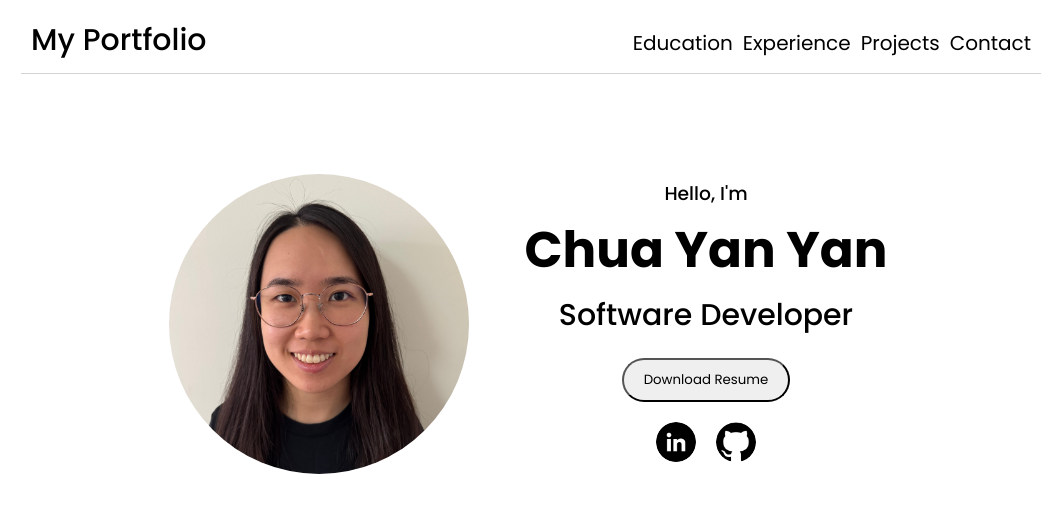
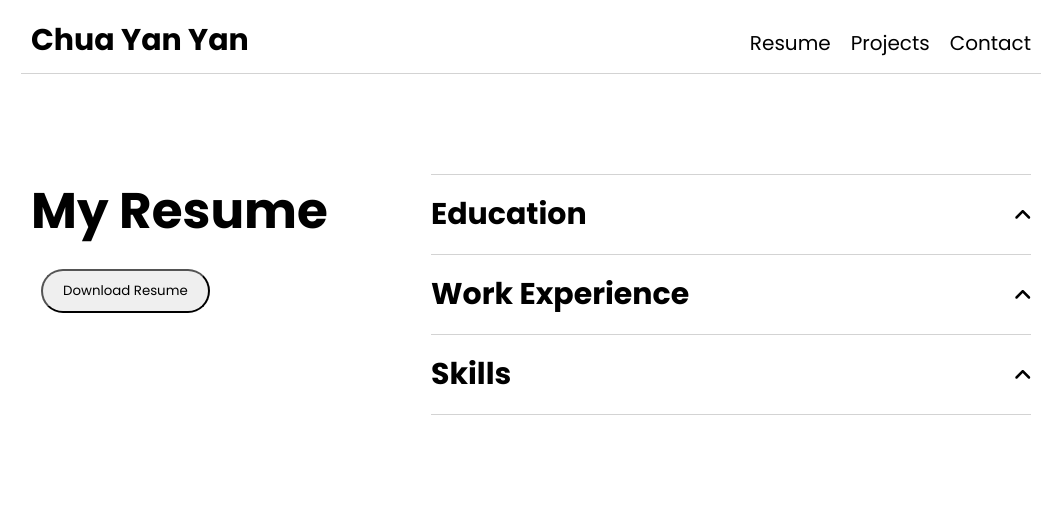
Before and after one commit to yanc3093/chua-yan-yan, a React (Create React App) app: page /resume in a window 1280 px wide. Shown: the top 512 px of the page, without its empty margins (109-1171 px from the left). Built offline with nearby package versions, Linux system fonts and the light colour scheme.

Commit message:
Implement resume screen (#5)

```diff
--- a/package.json
+++ b/package.json
@@ -3,6 +3,10 @@
   "version": "0.1.0",
   "private": true,
   "dependencies": {
+    "@fortawesome/fontawesome-svg-core": "^6.7.2",
+    "@fortawesome/free-brands-svg-icons": "^6.7.2",
+    "@fortawesome/free-solid-svg-icons": "^6.7.2",
+    "@fortawesome/react-fontawesome": "^0.2.2",
     "@testing-library/dom": "^10.4.0",
     "@testing-library/jest-dom": "^6.6.3",
     "@testing-library/react": "^16.2.0",
--- a/src/App.js
+++ b/src/App.js
@@ -1,13 +1,21 @@
-import { BrowserRouter as Router } from "react-router-dom";
+import { BrowserRouter as Router, Route, Switch } from "react-router-dom";
 import Navbar from "./navbar";
 import Home from "./home";
+import Resume from "./resume";
 
 function App() {
   return (
     <Router>
       <div className="App">
         <Navbar />
-        <Home />
+        <Switch>
+          <Route exact path="/">
+            <Home />
+          </Route>
+          <Route path="/resume">
+            <Resume />
+          </Route>
+        </Switch>
       </div>
     </Router>
   );
--- /dev/null
+++ b/src/expandableContainer.js
@@ -0,0 +1,29 @@
+import { useState } from "react";
+import { FontAwesomeIcon } from "@fortawesome/react-fontawesome";
+import { faAngleUp, faAngleDown } from "@fortawesome/free-solid-svg-icons";
+
+function ExpandableContainer(props) {
+  const [isExpanded, setIsExpanded] = useState(false);
+  const handleClick = () => {
+    setIsExpanded(!isExpanded);
+  };
+  return (
+    <div
+      className={
+        props.isLastContainer && !isExpanded ? "enableBottomBorder" : ""
+      }
+    >
+      <button onClick={handleClick}>
+        <h1>{props.title ?? "Click me!"}</h1>
+        <FontAwesomeIcon icon={isExpanded ? faAngleDown : faAngleUp} />
+      </button>
+      {isExpanded && (
+        <div className={props.isLastContainer ? "enableBottomBorder" : ""}>
+          {props.content}
+        </div>
+      )}
+    </div>
+  );
+}
+
+export default ExpandableContainer;
--- a/src/index.css
+++ b/src/index.css
@@ -16,14 +16,13 @@
 
 .navbar h1 {
   font-size: 30px;
-  font-weight: 500;
   margin: 0;
   margin-right: auto;
 }
 
 .navbar a {
   font-size: 20px;
-  margin-left: 10px;
+  margin-left: 20px;
   text-decoration: none;
 }
 
@@ -72,13 +71,13 @@
   justify-content: center;
 }
 
-.home button {
+.home .buttons button {
   border-radius: 50px;
   margin: 20px 10px;
   padding: 10px 20px;
 }
 
-.home button:hover {
+.home .buttons button:hover {
   background-color: lightgrey;
   cursor: pointer;
 }
@@ -88,3 +87,65 @@
   width: 40px;
   margin: 0 10px;
 }
+
+.resume {
+  display: flex;
+  margin: auto;
+  margin-top: 100px;
+  max-width: 1000px;
+}
+
+.resume .leftColumn {
+  max-width: 400px;
+  width: 100%;
+}
+
+.resume .leftColumn h1 {
+  font-size: 50px;
+  margin: 0;
+  margin-right: auto;
+}
+
+.resume .leftColumn button {
+  border-radius: 50px;
+  margin: 20px 10px;
+  padding: 10px 20px;
+}
+
+.resume .leftColumn button:hover {
+  background-color: lightgrey;
+  cursor: pointer;
+}
+
+.resume .rightColumn {
+  max-width: 600px;
+  width: 100%;
+}
+
+.resume .rightColumn button {
+  align-items: center;
+  background-color: transparent;
+  border-top: 1px solid lightgrey;
+  border-right: none;
+  border-bottom: none;
+  border-left: none;
+  display: flex;
+  font-size: 20px;
+  height: 80px;
+  width: 100%;
+  padding: 0;
+}
+
+.resume .rightColumn h1 {
+  font-size: 30px;
+  margin: 0;
+  margin-right: auto;
+}
+
+.resume .rightColumn h3 {
+  margin: 0;
+}
+
+.resume .rightColumn .enableBottomBorder {
+  border-bottom: 1px solid lightgrey;
+}
--- a/src/navbar.js
+++ b/src/navbar.js
@@ -3,10 +3,9 @@ import { Link } from "react-router-dom";
 function Navbar() {
   return (
     <nav className="navbar">
-      <h1>My Portfolio</h1>
+      <h1>Chua Yan Yan</h1>
       <div>
-        <Link to="/education">Education</Link>
-        <Link to="/experience">Experience</Link>
+        <Link to="/resume">Resume</Link>
         <Link to="/projects">Projects</Link>
         <Link to="/contact">Contact</Link>
       </div>
--- /dev/null
+++ b/src/resume.js
@@ -0,0 +1,117 @@
+import ExpandableContainer from "./expandableContainer";
+
+function Resume() {
+  return (
+    <div className="resume">
+      <div className="leftColumn">
+        <h1>My Resume</h1>
+        <a href="resume.pdf" download="ChuaYanYan-resume">
+          <button>Download Resume</button>
+        </a>
+      </div>
+      <div className="rightColumn">
+        <ExpandableContainer
+          title="Education"
+          content={
+            <div>
+              <h3>Bachelor of Computer Science in Data Science</h3>
+              <div>Monash University, Malaysia</div>
+              <div>Class of 2023</div>
+              <ul>
+                <li>GPA: 3.647</li>
+              </ul>
+            </div>
+          }
+        />
+        <ExpandableContainer
+          title="Work Experience"
+          content={
+            <div>
+              <h3>Software Developer</h3>
+              <div>Mlion Corporation Pte Ltd, Singapore</div>
+              <div>April 2023 - Present</div>
+              <ul>
+                <li>
+                  Developed GoBendid, a tablet app designed to digitise
+                  operations for the company’s pipe bending factory in the
+                  Philippines, aimed at improving business processes across
+                  multiple functions.
+                </li>
+                <li>
+                  Designed and implemented CRUD modules in the app to assist
+                  managers in handling customers, suppliers, sales orders,
+                  purchase orders, deliveries, inventories, facilities and
+                  employees.
+                </li>
+                <li>
+                  Designed and implemented the Operations Management module, the
+                  core feature of the app, enabling factory floor operators to
+                  view assigned tasks, update work progress, and adhere to SOPs
+                  via tablets.
+                </li>
+                <li>
+                  In the initial stage of the project, implemented the frontend
+                  using Flutter and the backend with NodeJS. Later, transitioned
+                  the backend to leverage Odoo’s external API for enhanced
+                  functionality, scalability and flexibility.
+                </li>
+                <li>
+                  At the end of each 3-week sprint, conducted thorough testing
+                  of the app and deployed the iOS tablet app to TestFlight.
+                </li>
+              </ul>
+              <h3>Data Scientist Intern</h3>
+              <div>Pengurusan Air Selangor Wilayah Kuala Lumpur, Malaysia</div>
+              <div>November 2021 - February 2022</div>
+              <ul>
+                <li>
+                  Supported immediate supervisor in various data science
+                  projects under his charge.
+                </li>
+                <li>Assisted in data cleaning and preparation.</li>
+                <li>
+                  Performed exploratory data analysis (EDA) using PySpark in
+                  Azure Databricks to discover patterns and spot anomalies.
+                </li>
+                <li>
+                  Researched and identified potential models and algorithms for
+                  specific problems.
+                </li>
+              </ul>
+            </div>
+          }
+        />
+        <ExpandableContainer
+          title="Skills"
+          content={
+            <div>
+              <h3>Data Analysis / Data Science</h3>
+              <ul>
+                <li>Python, SQL, R, MATLAB</li>
+              </ul>
+              <h3>Frontend Development</h3>
+              <ul>
+                <li>Dart, Flutter, ReactJS, Javascript, HTML, CSS</li>
+              </ul>
+              <h3>Backend Development</h3>
+              <ul>
+                <li>NodeJS, Javascript, Java, C</li>
+              </ul>
+              <h3>Version Control</h3>
+              <ul>
+                <li>Git</li>
+              </ul>
+              <h3>Data Visualisation / BI Tools</h3>
+              <ul>
+                <li>Tableau, Vega-Lite</li>
+              </ul>
+            </div>
+          }
+          isLastContainer={true}
+        />
+      </div>
+    </div>
+  );
+}
+
+export default Resume;
```
Also changed, not shown: 1 other file (tests, documents, lock files or other folders).
